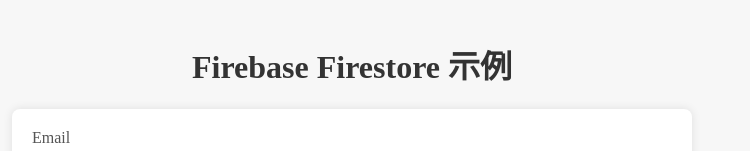
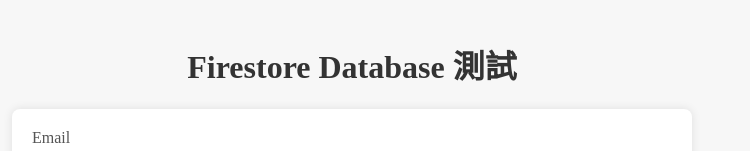
Before and after one commit to JuneLin2001/DBpractice, a website with bundled scripts: page index.html in a window 1280 px wide. Shown: the top 151 px of the page, without its empty margins (288-1038 px from the left). Built offline with nearby package versions, Linux system fonts and the light colour scheme; no server answers.

Commit message:
Style: h1 word

```diff
--- a/index.html
+++ b/index.html
@@ -7,7 +7,7 @@
     <link rel="stylesheet" href="/styles.css" />
   </head>
   <body>
-    <h1>Firebase Firestore 示例</h1>
+    <h1>Firestore Database 測試</h1>
 
     <div class="flex">
       <form id="loginForm">
```
